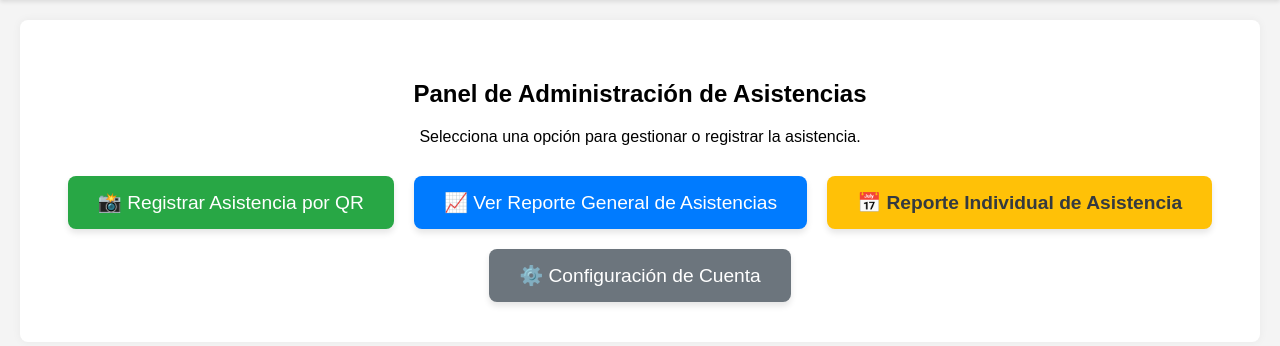
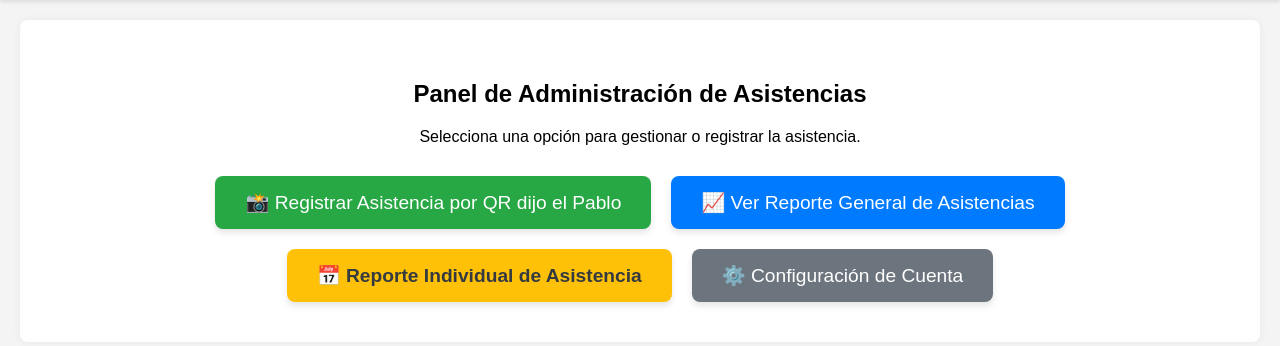
Before and after one commit to themackenzie/basetest, a Flask app: page /admin in a window 1280 px wide. Shown: the part 58-404 px from the top of the page. Run offline with Flask 3, Linux system fonts and the light colour scheme; the visitor is signed in with stand-in values (Sample User, id 1); some libraries are stand-ins or nearby versions.

Commit message:
Update admin_dashboard.html

```diff
--- a/templates/admin_dashboard.html
+++ b/templates/admin_dashboard.html
@@ -9,7 +9,7 @@
 
         <div style="margin-top: 30px; display: flex; flex-wrap: wrap; justify-content: center; gap: 20px;">
             <a href="{{ url_for('admin_scanner') }}" style="display: inline-block; padding: 15px 30px; background-color: #28a745; color: white; text-decoration: none; border-radius: 8px; font-size: 1.2em; box-shadow: 0 4px 6px rgba(0,0,0,0.1);">
-                📸 Registrar Asistencia por QR
+                📸 Registrar Asistencia por QR dijo el Pablo
             </a>
 
             <a href="{{ url_for('admin_attendance_report') }}" style="display: inline-block; padding: 15px 30px; background-color: #007bff; color: white; text-decoration: none; border-radius: 8px; font-size: 1.2em; box-shadow: 0 4px 6px rgba(0,0,0,0.1);">
```
